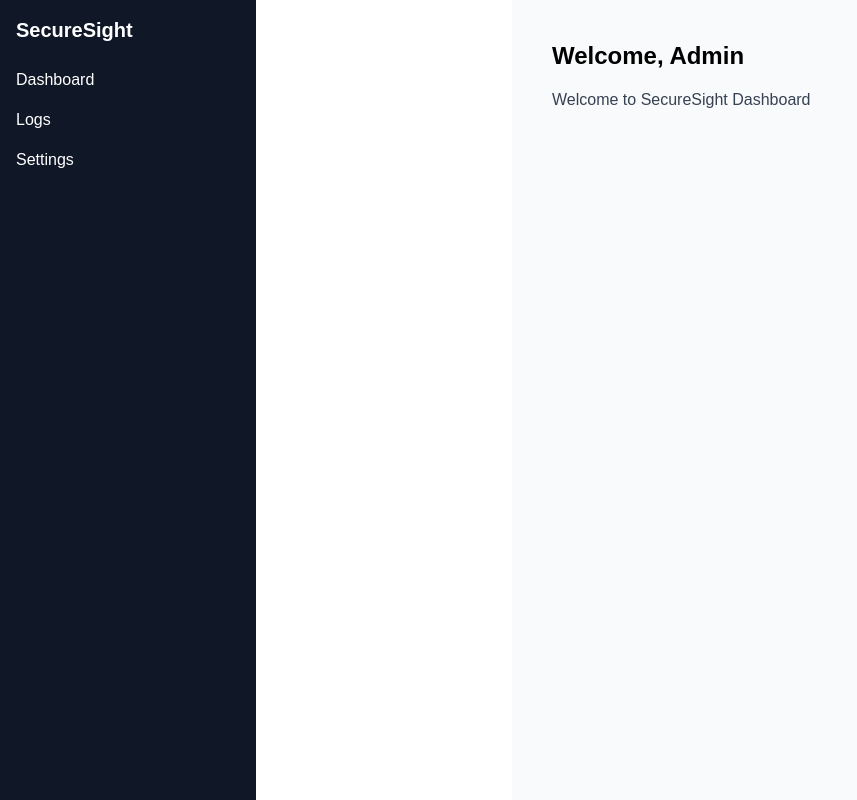
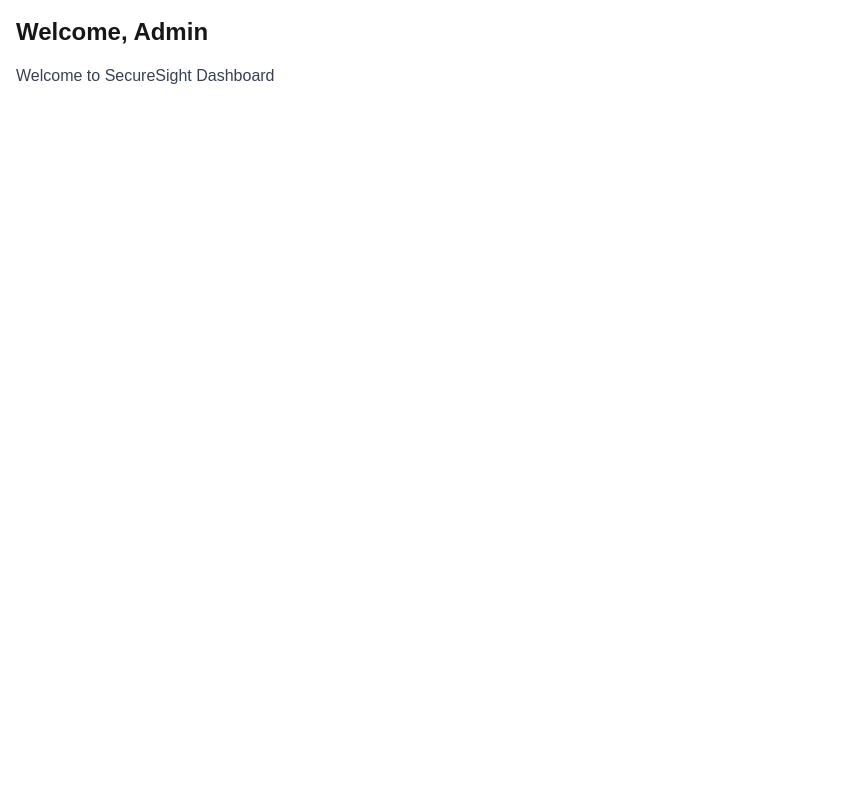
Before and after one commit to AnjumSunkesula/secure-sight-dashboard, a Next.js app: page / in a window 1280 px wide. Shown: the whole page, without its empty margins (0-857 px from the left). Built offline with nearby package versions, Linux system fonts and the light colour scheme.

Commit message:
removed extra tags and Sidebar component

```diff
--- a/src/app/layout.js
+++ b/src/app/layout.js
@@ -1,6 +1,6 @@
 import { Geist, Geist_Mono } from "next/font/google";
 import '../styles/globals.css';
-import Sidebar from "../components/Sidebar";
+// import Sidebar from "../components/Sidebar";
 
 const geistSans = Geist({
   variable: "--font-geist-sans",
@@ -21,12 +21,7 @@
   return (
     <html lang="en">
       <body className={`${geistSans.variable} ${geistMono.variable} antialiased bg-white text-black dark:bg-[#0a0a0a] dark:text-[#ededed]`}>
-        <div className="flex min-h-screen">
-          <Sidebar />
-          <main className="ml-64 flex-1 p-6 bg-gray-50 dark:bg-gray-950 text-black dark:text-white">
-            {children}
-          </main>
-        </div>
+        {children}
       </body>
     </html>
   );
```
